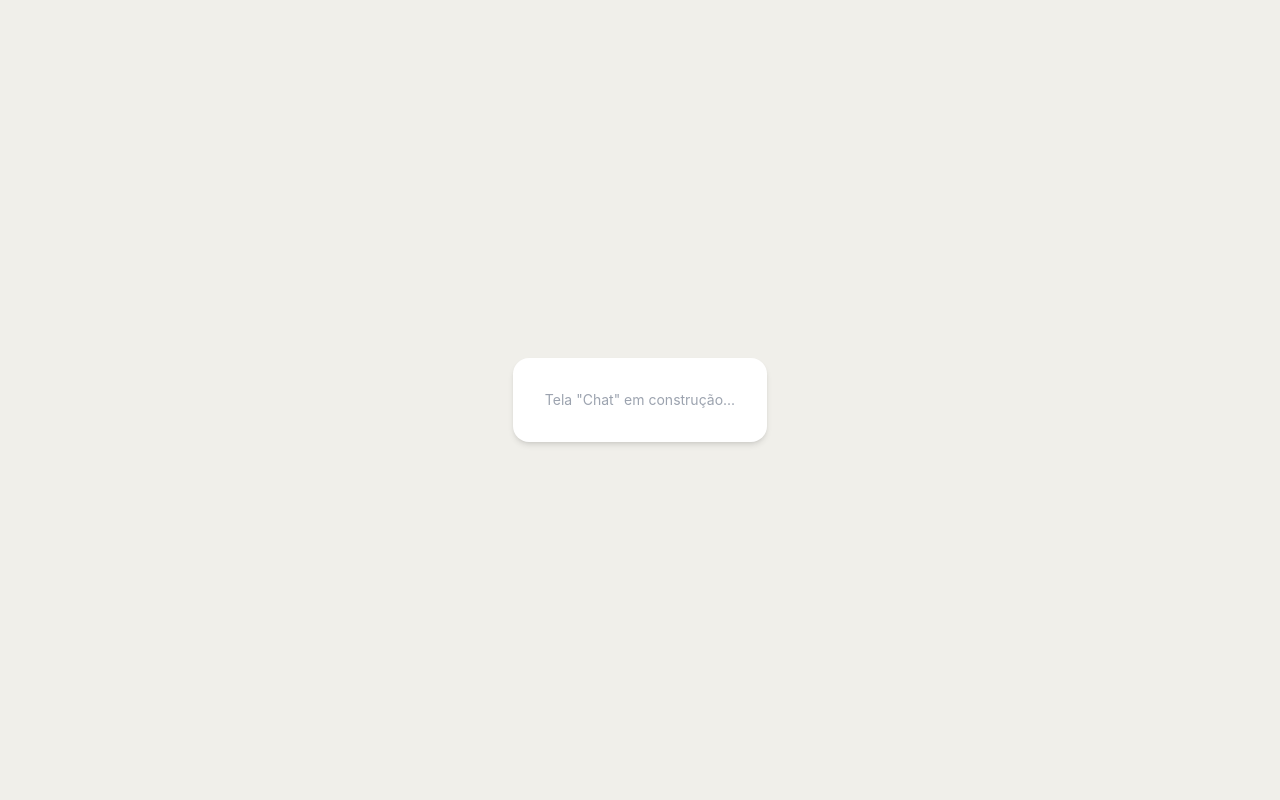
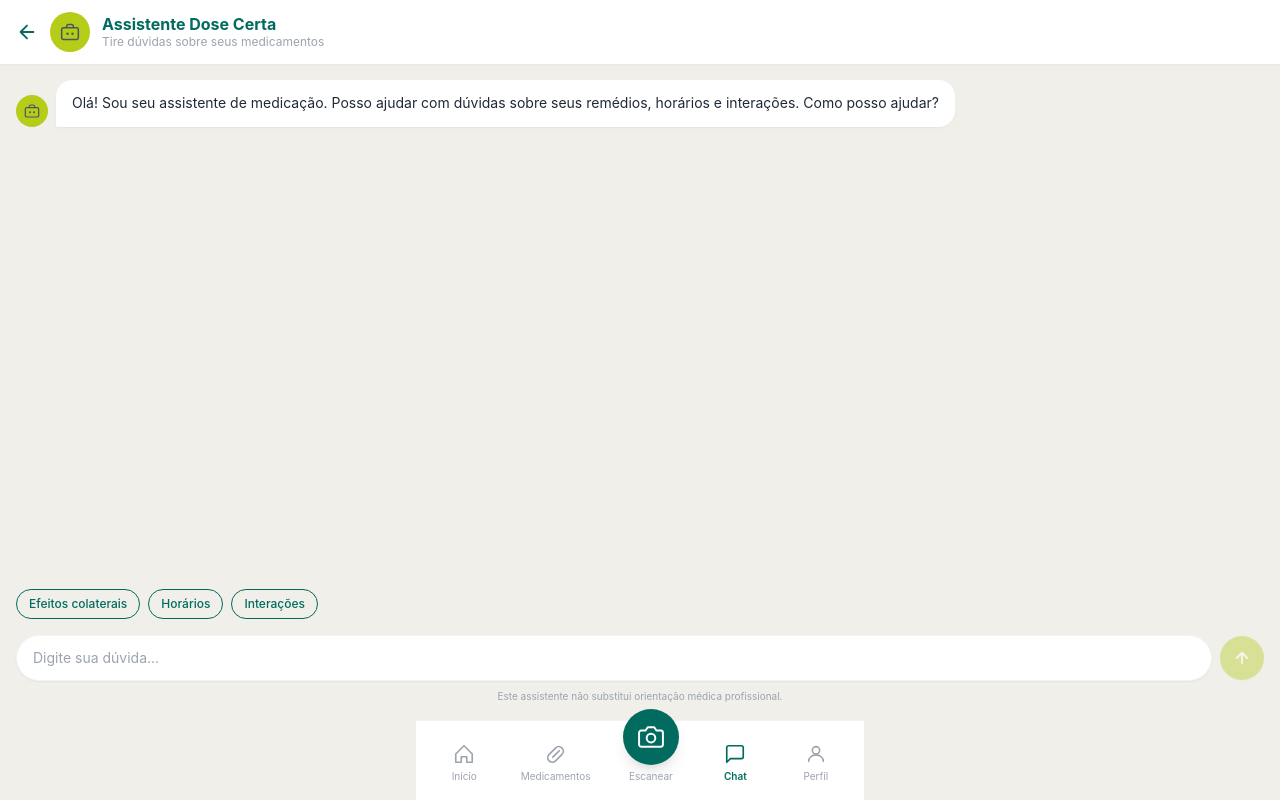
Before and after one commit to CinthiaBecher/smart-pills-dispenser, a React (Vite) app in the folder frontend/: page /chat in a window 1280 px wide. Built offline with nearby package versions, Linux system fonts and the light colour scheme.

Commit message:
feat: chat page

```diff
--- a/frontend/src/App.jsx
+++ b/frontend/src/App.jsx
@@ -4,6 +4,7 @@ import Login from './pages/Login'
 import Dashboard from './pages/Dashboard'
 import Medicamentos from './pages/Medicamentos'
 import Escanear from './pages/Escanear'
+import Chat from './pages/Chat'
 
 // Placeholder temporário para rotas ainda não implementadas
 function EmBreve({ nome }) {
@@ -26,7 +27,7 @@ export default function App() {
         <Route path="/dashboard" element={<Dashboard />} />
         <Route path="/medicamentos" element={<Medicamentos />} />
         <Route path="/escanear" element={<Escanear />} />
-        <Route path="/chat" element={<EmBreve nome="Chat" />} />
+        <Route path="/chat" element={<Chat />} />
         <Route path="/perfil" element={<EmBreve nome="Perfil" />} />
 
         {/* Painel de testes original */}
--- /dev/null
+++ b/frontend/src/pages/Chat.jsx
@@ -0,0 +1,195 @@
+import { useEffect, useRef, useState } from 'react'
+import { useNavigate } from 'react-router-dom'
+import BottomNav from '../components/BottomNav'
+
+const BASE = 'http://localhost:8000'
+
+const MENSAGEM_INICIAL = {
+  de: 'bot',
+  texto: 'Olá! Sou seu assistente de medicação. Posso ajudar com dúvidas sobre seus remédios, horários e interações. Como posso ajudar?',
+}
+
+const SUGESTOES = ['Efeitos colaterais', 'Horários', 'Interações']
+
+function AvatarBot() {
+  return (
+    <div className="w-8 h-8 rounded-full bg-accent flex items-center justify-center shrink-0">
+      <svg width="16" height="16" viewBox="0 0 24 24" fill="none">
+        <rect x="2" y="7" width="20" height="14" rx="2" stroke="#4B5563" strokeWidth="1.8" />
+        <path d="M16 7V5a2 2 0 00-2-2h-4a2 2 0 00-2 2v2" stroke="#4B5563" strokeWidth="1.8" />
+        <circle cx="9" cy="14" r="1.5" fill="#4B5563" />
+        <circle cx="15" cy="14" r="1.5" fill="#4B5563" />
+      </svg>
+    </div>
+  )
+}
+
+function BolhaBot({ texto }) {
+  return (
+    <div className="flex items-end gap-2 max-w-[82%]">
+      <AvatarBot />
+      <div className="bg-white rounded-2xl rounded-bl-sm px-4 py-3 shadow-sm">
+        <p className="text-gray-800 text-sm leading-relaxed">{texto}</p>
+      </div>
+    </div>
+  )
+}
+
+function BolhaUsuario({ texto }) {
+  return (
+    <div className="flex justify-end">
+      <div className="bg-primary rounded-2xl rounded-br-sm px-4 py-3 max-w-[82%] shadow-sm">
+        <p className="text-white text-sm leading-relaxed">{texto}</p>
+      </div>
+    </div>
+  )
+}
+
+function DigitandoIndicator() {
+  return (
+    <div className="flex items-end gap-2">
+      <AvatarBot />
+      <div className="bg-white rounded-2xl rounded-bl-sm px-4 py-3 shadow-sm flex gap-1 items-center">
+        <span className="w-2 h-2 bg-gray-300 rounded-full animate-bounce" style={{ animationDelay: '0ms' }} />
+        <span className="w-2 h-2 bg-gray-300 rounded-full animate-bounce" style={{ animationDelay: '150ms' }} />
+        <span className="w-2 h-2 bg-gray-300 rounded-full animate-bounce" style={{ animationDelay: '300ms' }} />
+      </div>
+    </div>
+  )
+}
+
+export default function Chat() {
+  const navigate = useNavigate()
+  const [mensagens, setMensagens] = useState([MENSAGEM_INICIAL])
+  const [input, setInput] = useState('')
+  const [digitando, setDigitando] = useState(false)
+  const fimRef = useRef(null)
+
+  const userId = localStorage.getItem('userId') || '1'
+
+  // Rola para o final sempre que chegar nova mensagem
+  useEffect(() => {
+    fimRef.current?.scrollIntoView({ behavior: 'smooth' })
+  }, [mensagens, digitando])
+
+  async function enviar(texto) {
+    const msg = texto.trim()
+    if (!msg || digitando) return
+
+    setInput('')
+    setMensagens((prev) => [...prev, { de: 'user', texto: msg }])
+    setDigitando(true)
+
+    try {
+      const res = await fetch(`${BASE}/api/chat/`, {
+        method: 'POST',
+        headers: { 'Content-Type': 'application/json' },
+        body: JSON.stringify({ user_id: userId, message: msg }),
+      })
+      const data = await res.json()
+      // A API retorna { response: "..." }
+      const resposta = data.response || data.message || 'Não entendi. Pode reformular?'
+      setMensagens((prev) => [...prev, { de: 'bot', texto: resposta }])
+    } catch {
+      setMensagens((prev) => [...prev, {
+        de: 'bot',
+        texto: 'Ocorreu um erro. Verifique sua conexão e tente novamente.',
+      }])
+    } finally {
+      setDigitando(false)
+    }
+  }
+
+  function handleKeyDown(e) {
+    if (e.key === 'Enter' && !e.shiftKey) {
+      e.preventDefault()
+      enviar(input)
+    }
+  }
+
+  return (
+    <div className="bg-background flex flex-col" style={{ height: '100dvh' }}>
+
+      {/* Header */}
+      <header className="bg-white px-4 py-3 flex items-center gap-3 shadow-sm shrink-0 z-40">
+        <button onClick={() => navigate('/dashboard')} className="text-primary shrink-0">
+          <svg width="22" height="22" viewBox="0 0 24 24" fill="none">
+            <path d="M19 12H5M12 5l-7 7 7 7" stroke="#006B5E" strokeWidth="2" strokeLinecap="round" strokeLinejoin="round" />
+          </svg>
+        </button>
+
+        <div className="w-10 h-10 rounded-full bg-accent flex items-center justify-center shrink-0">
+          <svg width="20" height="20" viewBox="0 0 24 24" fill="none">
+            <rect x="2" y="7" width="20" height="14" rx="2" stroke="#4B5563" strokeWidth="1.8" />
+            <path d="M16 7V5a2 2 0 00-2-2h-4a2 2 0 00-2 2v2" stroke="#4B5563" strokeWidth="1.8" />
+            <circle cx="9" cy="14" r="1.5" fill="#4B5563" />
+            <circle cx="15" cy="14" r="1.5" fill="#4B5563" />
+          </svg>
+        </div>
+
+        <div>
+          <h1 className="font-bold text-primary text-base leading-tight">Assistente Dose Certa</h1>
+          <p className="text-gray-400 text-xs">Tire dúvidas sobre seus medicamentos</p>
+        </div>
+      </header>
+
+      {/* Área de mensagens — scroll no meio */}
+      <div className="flex-1 overflow-y-auto px-4 py-4 flex flex-col gap-3">
+        {mensagens.map((msg, i) =>
+          msg.de === 'bot'
+            ? <BolhaBot key={i} texto={msg.texto} />
+            : <BolhaUsuario key={i} texto={msg.texto} />
+        )}
+        {digitando && <DigitandoIndicator />}
+        <div ref={fimRef} />
+      </div>
+
+      {/* Área inferior — acima do nav */}
+      <div className="bg-background px-4 pt-2 pb-20 shrink-0 z-30">
+
+        {/* Chips de sugestão rápida */}
+        <div className="flex gap-2 mb-3 overflow-x-auto pb-1 scrollbar-hide">
+          {SUGESTOES.map((s) => (
+            <button
+              key={s}
+              onClick={() => enviar(s)}
+              disabled={digitando}
+              className="shrink-0 border border-primary text-primary text-xs font-medium px-3 py-1.5 rounded-full hover:bg-green-50 transition-colors disabled:opacity-40"
+            >
+              {s}
+            </button>
+          ))}
+        </div>
+
+        {/* Input + botão enviar */}
+        <div className="flex items-center gap-2">
+          <input
+            type="text"
+            value={input}
+            onChange={(e) => setInput(e.target.value)}
+            onKeyDown={handleKeyDown}
+            placeholder="Digite sua dúvida..."
+            disabled={digitando}
+            className="flex-1 bg-white rounded-full px-4 py-3 text-sm text-gray-700 placeholder-gray-400 outline-none border border-gray-100 shadow-sm disabled:opacity-60"
+          />
+          <button
+            onClick={() => enviar(input)}
+            disabled={!input.trim() || digitando}
+            className="w-11 h-11 rounded-full bg-accent flex items-center justify-center shadow-sm hover:bg-accent-dark transition-colors disabled:opacity-40 shrink-0"
+          >
+            <svg width="18" height="18" viewBox="0 0 24 24" fill="none">
+              <path d="M12 19V5M5 12l7-7 7 7" stroke="white" strokeWidth="2.5" strokeLinecap="round" strokeLinejoin="round" />
+            </svg>
+          </button>
+        </div>
+
+        {/* Disclaimer */}
+        <p className="text-gray-400 text-[10px] text-center mt-2 pb-4">
+          Este assistente não substitui orientação médica profissional.
+        </p>
+      </div>
+
+      <BottomNav />
+    </div>
+  )
+}
```
